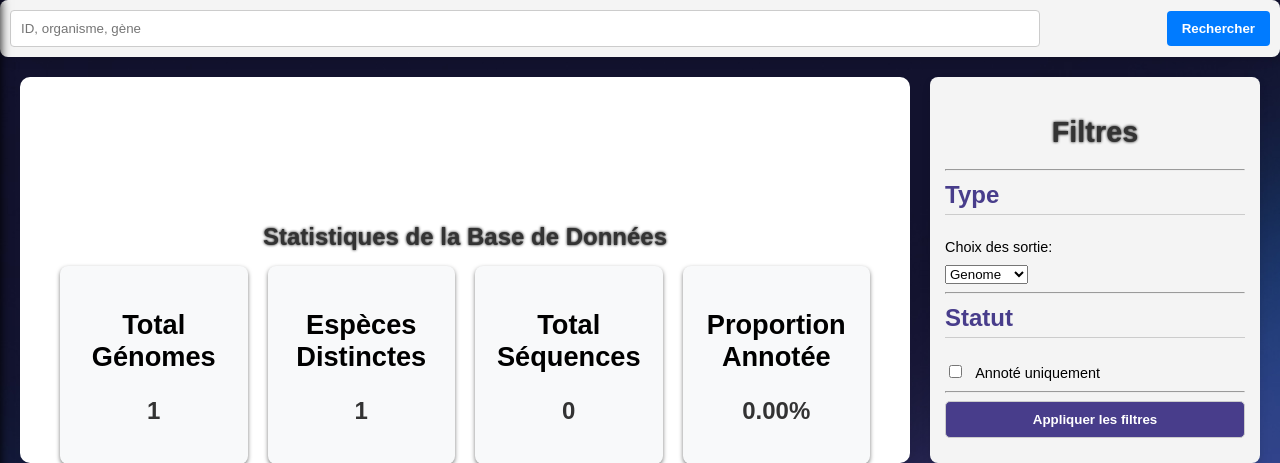
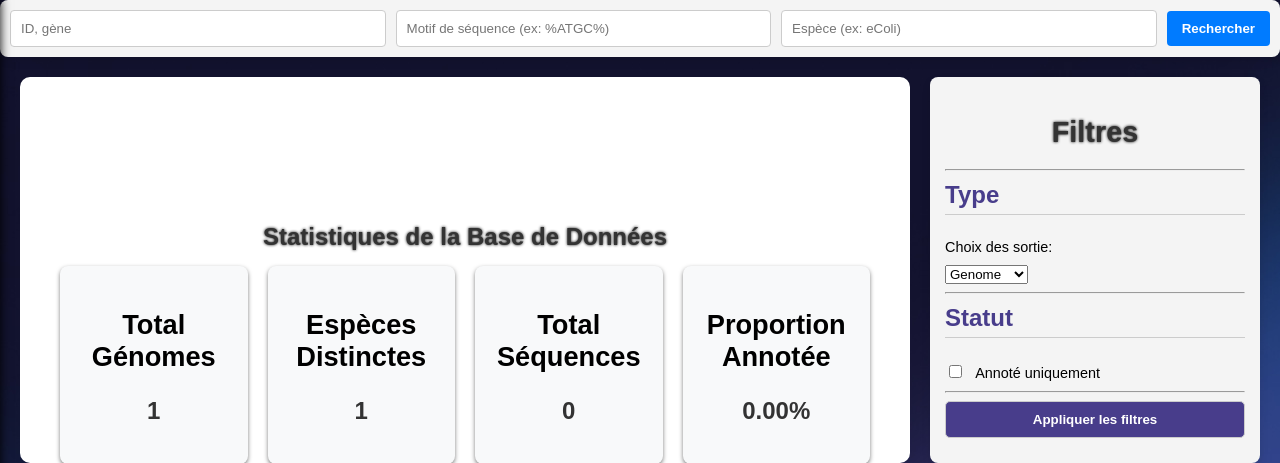
Before and after one commit to Antoine2596/The-EYAA-Project, a Django app: page /database/ in a window 1280 px wide. Shown: the part 90-553 px from the top of the page. Run offline with Django 5.2, Linux system fonts and the light colour scheme; a user stored in the database is signed in; tables that the repository leaves empty hold one stand-in row (values such as "Sample post"); data that the repository does not hold is empty.

Commit message:
amelioration recherche dans BD

```diff
--- a/core/templates/core/database.html
+++ b/core/templates/core/database.html
@@ -11,7 +11,9 @@ Database - EYAA
 <div class="search-bar-container">
     <form method="GET" action="{% url 'genome_database' %}">
         <div class="search-bar">
-            <input type="text" name="user_request" placeholder="ID, organisme, gène" value="{{ request.GET.user_request|default_if_none:'' }}">
+            <input type="text" name="user_request" placeholder="ID, gène" value="{{ request.GET.user_request|default_if_none:'' }}">
+            <input type="text" name="sequence_motif" placeholder="Motif de séquence (ex: %ATGC%)" value="{{ request.GET.sequence_motif|default_if_none:'' }}">
+            <input type="text" name="species" placeholder="Espèce (ex: eColi)" value="{{ request.GET.species|default_if_none:'' }}">
             <button type="submit" value="Recherche" style="color: white;">Rechercher</button>
         </div>
     </form>
```
